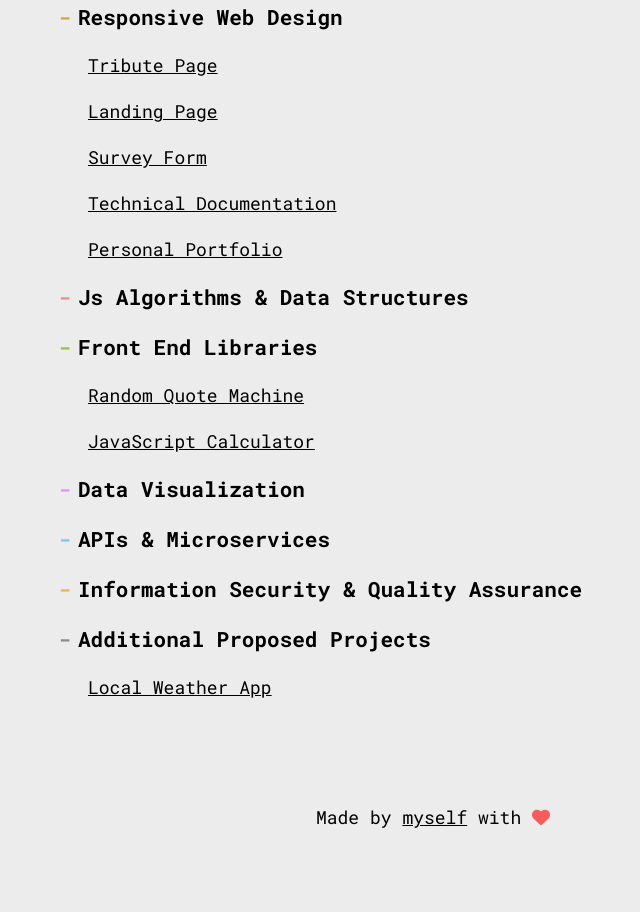
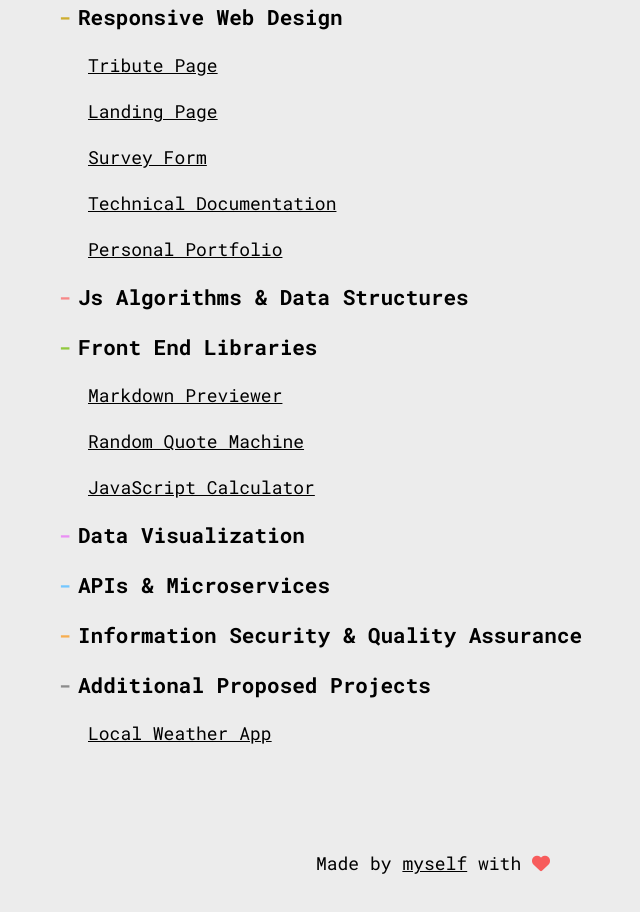
Before and after one commit to fccproyects/fccproyects.github.io, a plain HTML site: page index.html in a window 1280 px wide. Shown: the part 636-1548 px from the top of the page, without its empty margins (207-847 px from the left). Before the commit the page ends 1510 px from the top, so only its background shows below. Drawn offline with Linux system fonts and the light colour scheme.

Commit message:
improve readability

```diff
--- a/css/main.css
+++ b/css/main.css
@@ -11,7 +11,7 @@
   --orange: #f7ae50;
   --purple: #ea90f4;
   --light-blue: #74c7ff;
-  --blue: #5da2d5;
+  --blue: #256291;
 
   --main-title: 3.2rem;
   --secondary-title: 2.4rem;
--- a/index.html
+++ b/index.html
@@ -117,6 +117,16 @@
           <div class="project">
             <a
               class="project-link"
+              href="https://codepen.io/JoelEncinasMartin/pen/mddoYLe"
+              target="_blank"
+            >
+              Markdown Previewer
+            </a>
+          </div>
+
+          <div class="project">
+            <a
+              class="project-link"
               href="https://codepen.io/JoelEncinasMartin/pen/pooQByw"
               target="_blank"
             >
```
